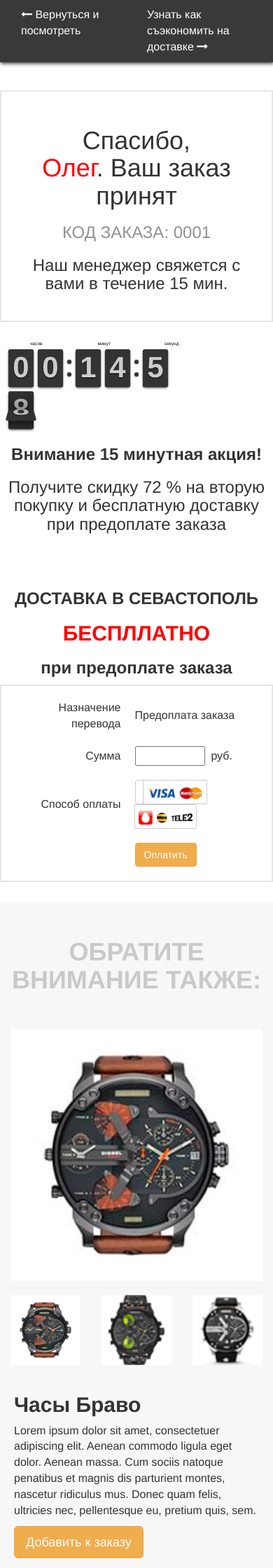
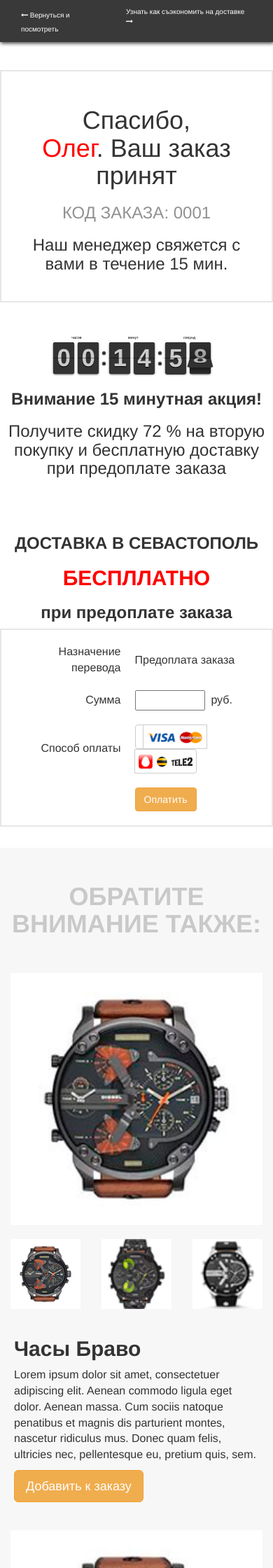
Before and after one commit to Gorchel/landing_for_prepayment, a PHP site: page / in a window 390 px wide. Shown: the top 2240 px of the page at 70% size. Run offline with PHP 8.4, Linux system fonts and the light colour scheme.

Commit message:
Сделал правки по верстке

```diff
--- a/dist/css/landing.css
+++ b/dist/css/landing.css
@@ -19,10 +19,31 @@ a:hover {
 	color: red;
 }
 
+/* Portrait tablets and small desktops */
+@media (min-width: 768px) and (max-width: 991px) {
+	#nav-container a {
+		font-size: 14px;
+	}
+}
+
+/* Landscape phones and portrait tablets */
+@media (min-width:577px) and (max-width: 767px) {
+	#nav-container a {
+		font-size: 10px;
+	}
+}
+
+@media(max-width:576px){
+	#nav-container a {
+		font-size: 10px;
+	}
+}
+
+
 #congratulation-container {
 	border: 2px solid #e6e6e6;
 	margin-top: 40px;
-	margin-bottom: 30px;
+	margin-bottom: 50px;
 	padding: 30px;
 }
 
@@ -46,8 +67,9 @@ a:hover {
 }
 
 .clock {
-	margin: 10px 0px 0px 0px !important;
   	max-width: 75% !important;
+  	margin: 0px !important;
+  	padding-top: 10px;
 }
 
 /* Large desktops and laptops */
@@ -72,13 +94,32 @@ a:hover {
 		zoom: 0.7;
 	  	-moz-transform: scale(0.7);
 	}
+
+	.clock {
+		left: 27%;
+	}
 }
 
 /* Landscape phones and portrait tablets */
-@media (max-width: 767px) {
+@media (min-width:577px) and (max-width: 767px) {
 	.clock {
 		zoom: 0.6;
 	  	-moz-transform: scale(0.6);
+	}
+
+	.clock {
+		left: 15%;
+	}
+}
+
+@media(max-width:576px){
+	.clock {
+		zoom: 0.5;
+	  	-moz-transform: scale(0.5);
+	}
+
+	.clock {
+		left: 17%;
 	}
 }
 
--- a/index.php
+++ b/index.php
@@ -35,13 +35,13 @@
 	?>
 	<div class="container-fluid back-dark" id="nav-container">
 		<div class="row">
-			<div class="col-xs-6">
+			<div class="col-xs-5 col-sm-5 col-md-6">
 				<a href="#" class="color-white">
 					<i class="fa fa-long-arrow-left" aria-hidden="true"></i>
 					Вернуться и посмотреть
 				</a>
 			</div>
-			<div class="col-xs-6">
+			<div class="col-xs-7 col-sm-7 col-md-6">
 				<a href="#" class="color-white pull-right">
 					Узнать как съэкономить на доставке
 					<i class="fa fa-long-arrow-right" aria-hidden="true"></i>
@@ -66,7 +66,7 @@
 					<div class="hidden-xs hidden-sm col-md-3" id="timer-img">
 						<img src="/image/timer.png" alt="">
 					</div>
-					<div class="clock col-xs-6 col-xs-offset-3 col-sm-6 col-sm-offset-3 col-md-9" style="margin:2em;"></div>
+					<div class="clock col-md-9"></div>
 				</div>
 			</div>
 		</div>
@@ -155,7 +155,7 @@
 						<div class="col-xs-12 col-sm-12 col-md-6 goods-description-block">
 							<h2 class="font-bold"><?php echo $good['good_name'];?></h2>
 							<p><?php echo $good['good_description'];?></p>
-							<button class="btn btn-warning btn-lg" data-good-id="<?php echo $good['good_id'];?>">Добавить к заказу</button>
+							<button class="btn btn-warning btn-lg add-to-order" data-good-id="<?php echo $good['good_id'];?>">Добавить к заказу</button>
 						</div>
 					</div>
 				<?php } ?>
```
Also changed, not shown: dist/js/landing.js.
